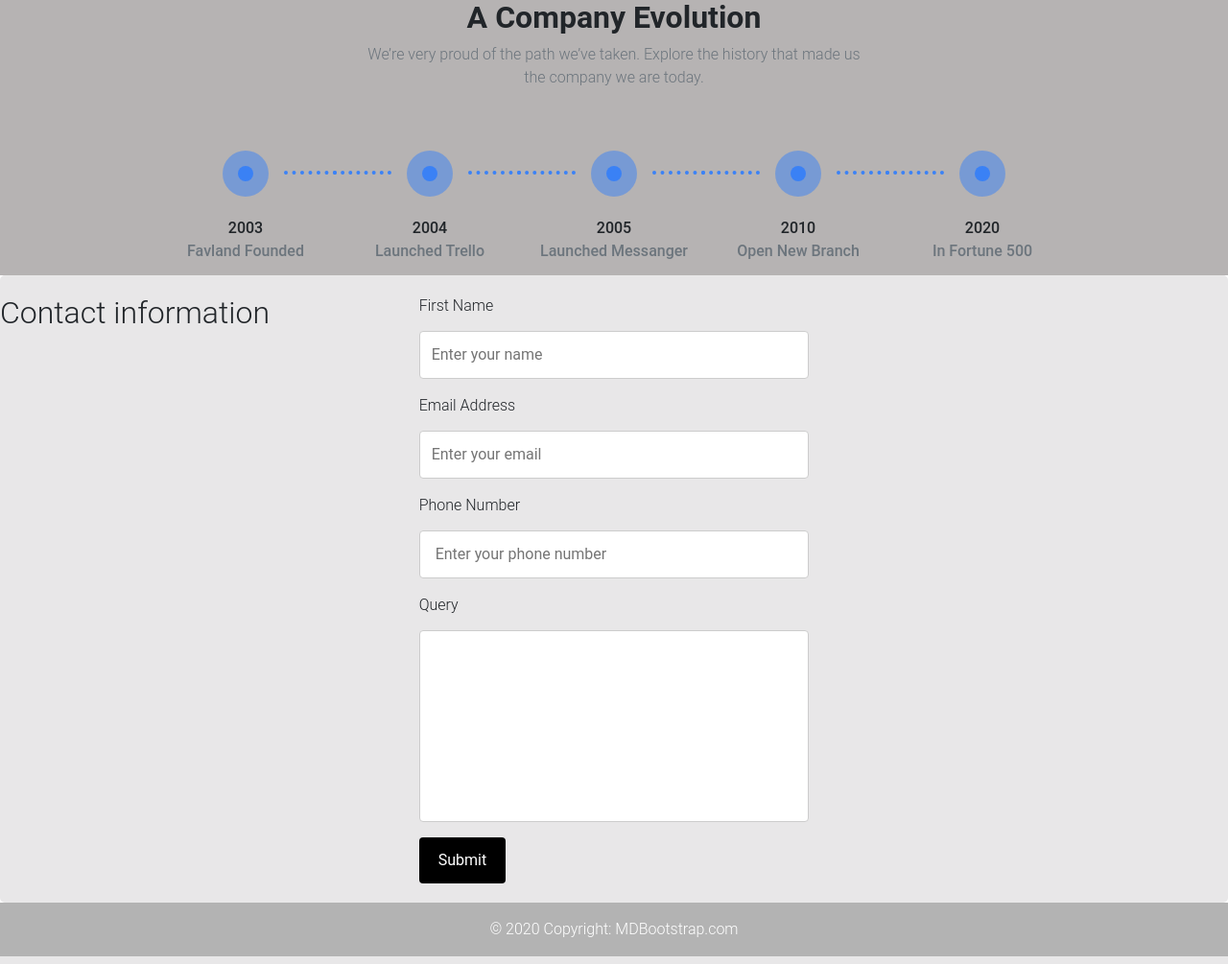
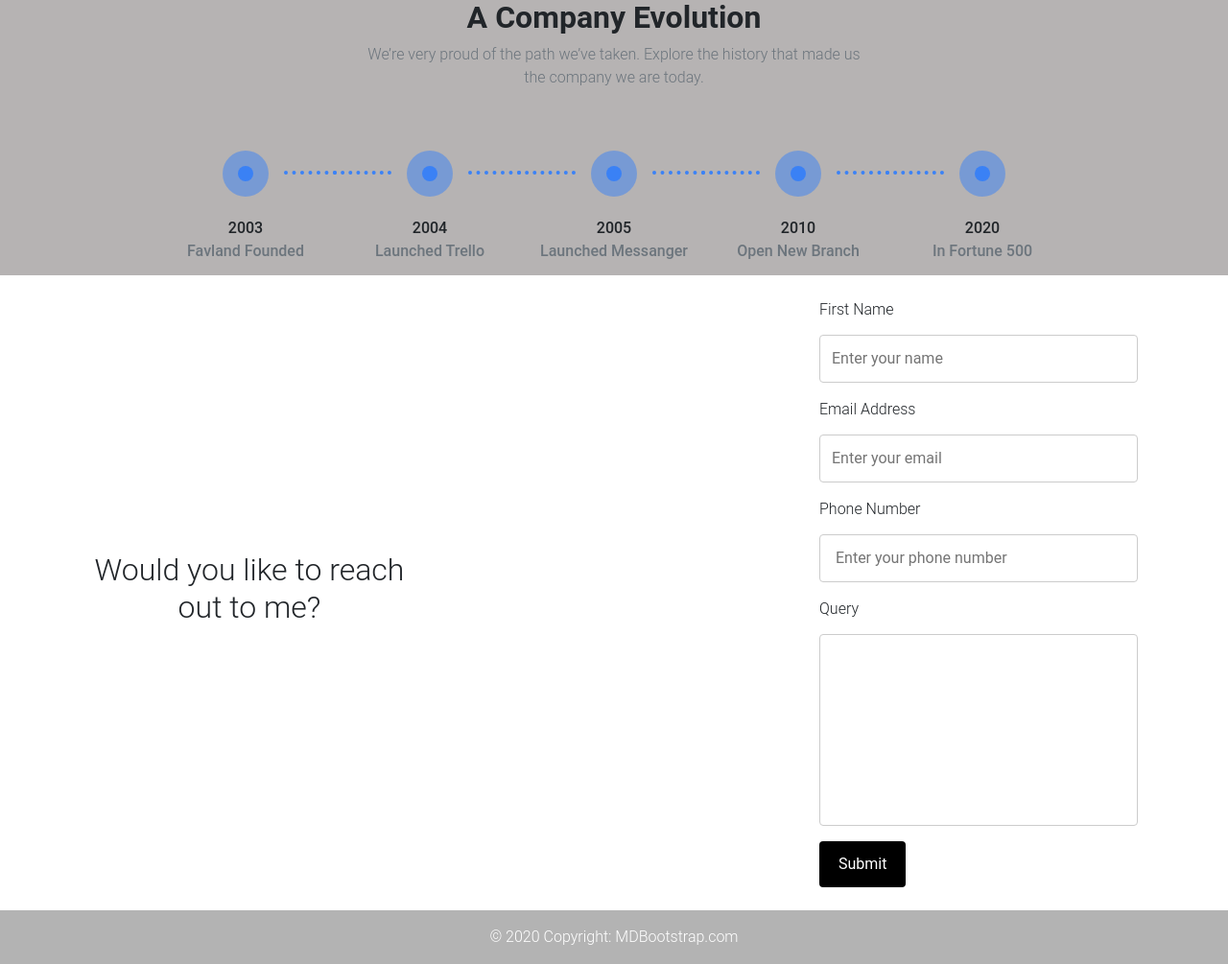
Before and after one commit to harshpv07/Portfolio, a Django app: page / in a window 1280 px wide. Shown: the part 2360-3365 px from the top of the page at 96% size. Run offline with Django 4.2, Linux system fonts and the light colour scheme; data comes from the database, SQL or seed files in the repository; some libraries are stand-ins or nearby versions.

Commit message:
Fixed scroll issues

```diff
--- a/mysite/core/static/css/contact_form.css
+++ b/mysite/core/static/css/contact_form.css
@@ -25,8 +25,7 @@ input[type=text], select, textarea {
   }
 
   /* Add a background color and some padding around the form */
-  .container_contact {
-    border-radius: 5px;
+  .container_contact{
     background-color: #E8E7E8;
     padding-top: 20px;
     padding-bottom: 20px;
--- a/mysite/core/templates/core/index.html
+++ b/mysite/core/templates/core/index.html
@@ -124,12 +124,13 @@ Timeline section -->
 
 <!-- Contact Information Section -->
 <div class="section">
-  <div class="container_contact">
-    <div class="row">
-      <div class="col-4 ">
-        <h2>Contact information</h2>
+  <div class="container">
+    <div class="row" style = "align-items: center;">
+      <div class="col-4 " style = 'text-align : center;'>
+        <h2>Would you like to reach out to me? </h2>
       </div>
-      <div class="col-lg-4">
+      <div class = "col-4"></div>
+      <div class="col-lg-4 p-4">
         <form action = "/" method = "POST">
           {% csrf_token %}
           <label for="fname">First Name</label>
@@ -144,7 +145,7 @@ Timeline section -->
 
         </form>
       </div>
-      <div class="col-4"></div>
+
     </div>
   </div>
 </div>
```
